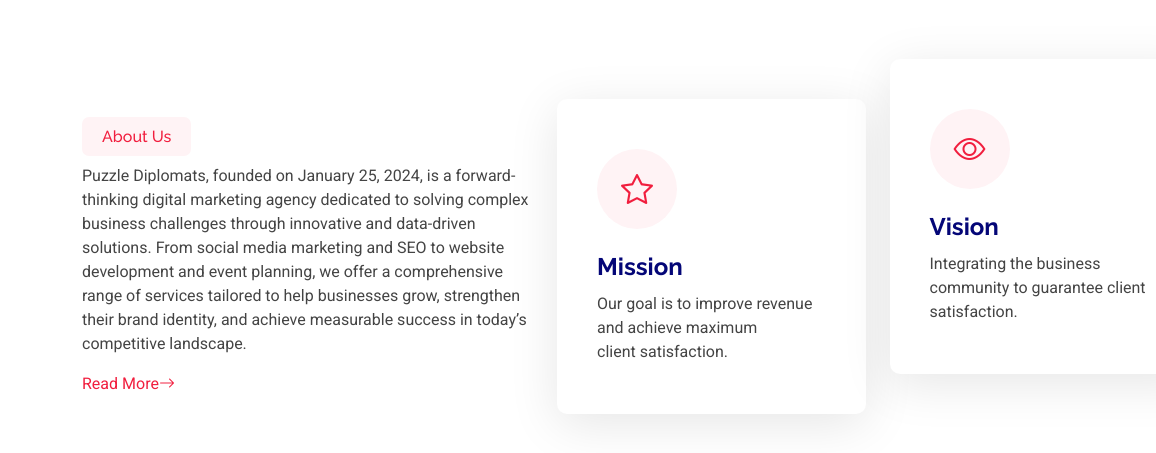
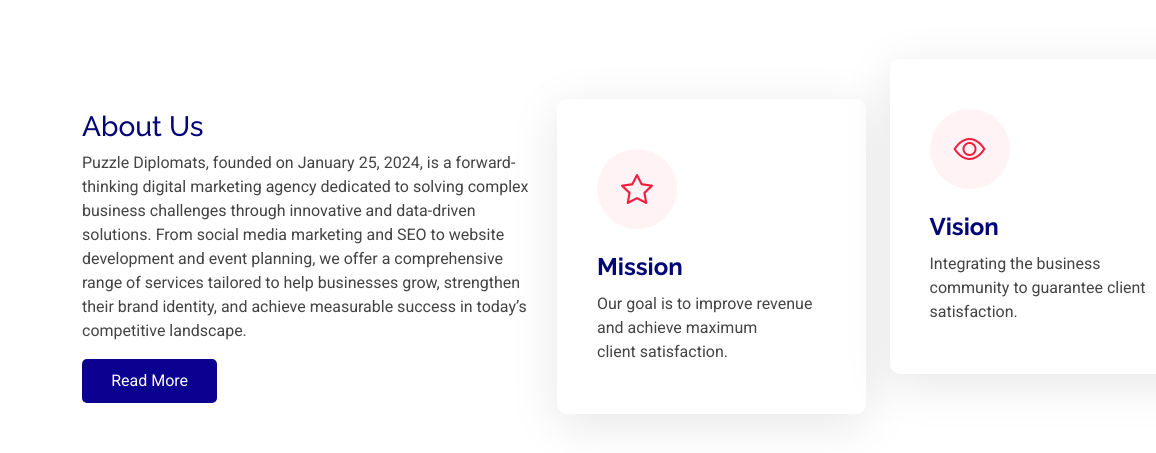
Before and after one commit to KVRL17/puzzle-diplomats, a plain HTML site: page index.html in a window 1280 px wide. Shown: the part 597-1050 px from the top of the page, 0-1156 px from the left. Drawn offline with Linux system fonts and the light colour scheme.

Commit message:
first commit

```diff
--- a/assets/css/main.css
+++ b/assets/css/main.css
@@ -42,6 +42,36 @@
 background-color: #fc0707;
 color: white;
 }
+
+.btnnn {
+  display: block;
+  width: 80%;
+  /* margin: 10px auto; */
+  padding: 10px;
+  background-color: #0c0091;
+  color: #fff;
+  text-align: center;
+  text-decoration: none;
+  border-radius: 5px;
+  transition: background-color 0.3s;
+}
+
+.btnnn:hover {
+background-color: #fc0707;
+color: white;
+}
+
+@media (max-width: 768px) {
+  .btnnn{
+  width: 40%;
+  }
+  }
+
+  @media (max-width: 468px) {
+    .btnnn{
+    width: 40%;
+    }
+    }
 
 .viewbtn {
   display: block;
--- a/index.html
+++ b/index.html
@@ -244,11 +244,11 @@
       <div class="container" data-aos="fade-up" data-aos-delay="100">
         <div class="row align-items-xl-center gy-5">
 
-          <div class="col-xl-5 content">
+          <div class="col-xl-5" style="justify-content: left;">
             <h3>About Us</h3>
             <!-- <h2>Ducimus rerum libero reprehenderit cumque</h2> -->
             <p>Puzzle Diplomats, founded on January 25, 2024, is a forward-thinking digital marketing agency dedicated to solving complex business challenges through innovative and data-driven solutions. From social media marketing and SEO to website development and event planning, we offer a comprehensive range of services tailored to help businesses grow, strengthen their brand identity, and achieve measurable success in today’s competitive landscape.</p>
-            <a href="about.html" class="read-more"><span>Read More</span><i class="bi bi-arrow-right"></i></a>
+            <a href="about.html" class="btnnn" style="width: 30%;align-items: flex-start;justify-content: left;"><span>Read More</span></a>
           </div>
 
           <div class="col-xl-7">
```
